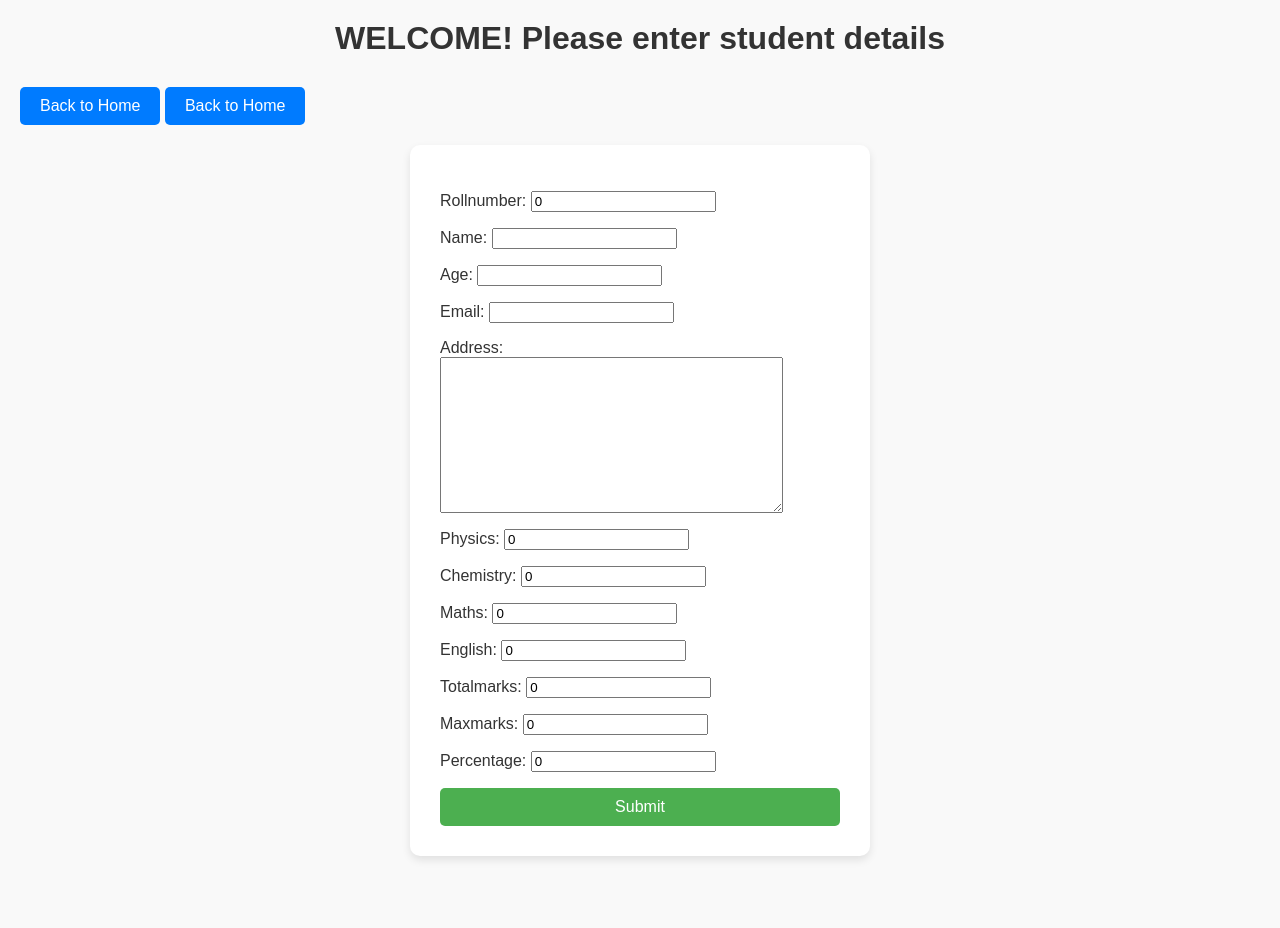
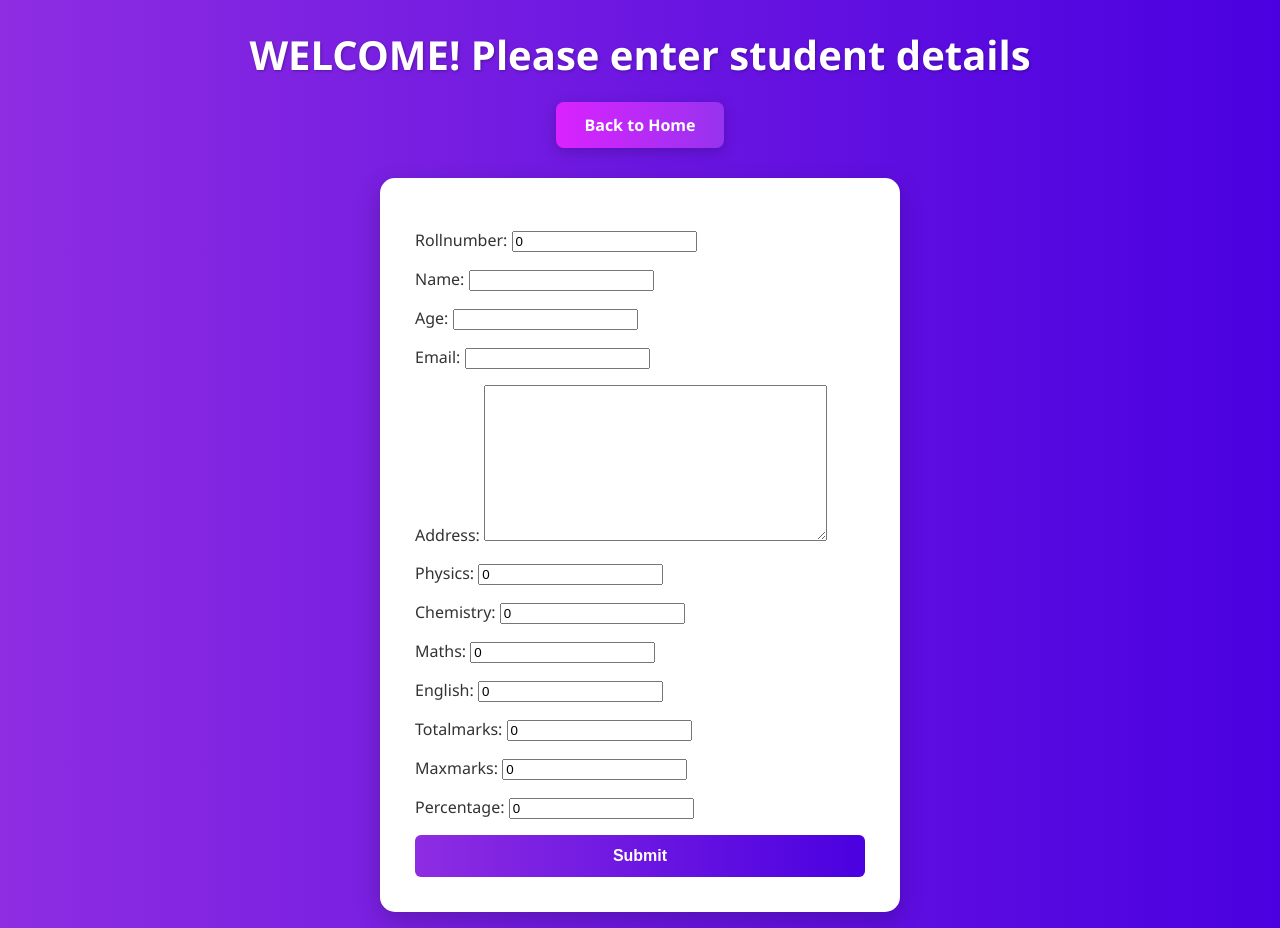
Before and after one commit to McaCoders2025/DocumentStoreWebsite, a Django app: page /detail/ in a window 1280 px wide. Before the commit the page ends 860 px from the top, so only its background shows below. Run offline with Django 5.2, Linux system fonts and the light colour scheme.

Commit message:
Update forms.html

```diff
--- a/home/templates/forms.html
+++ b/home/templates/forms.html
@@ -1,70 +1,94 @@
 {% extends "base.html" %}
 
 {% block start %}
-<h1>WELCOME! Please enter student details</h1>
-<a href="{% url 'firstpage' %}" class="btn">Back to Home</a>
-
 <style>
   body {
-		font-family: Arial, sans-serif;
-		background-color: #f9f9f9;
+    font-family: 'Segoe UI', Tahoma, Geneva, Verdana, sans-serif;
     margin: 0;
-		padding: 20px;
+    padding: 0;
+    background: linear-gradient(to right, #8e2de2, #4a00e0);
+    color: #fff;
+    min-height: 100vh;
+    display: flex;
+    flex-direction: column;
+    align-items: center;
+    justify-content: center;
   }
 
   h1 {
+    font-size: 2.5rem;
     text-align: center;
-		color: #333;
-		margin-bottom: 30px;
+    margin-bottom: 20px;
+    text-shadow: 1px 1px 3px rgba(0, 0, 0, 0.3);
   }
 
   .btn {
-		display: inline-block;
-		padding: 10px 20px;
-		background-color: #007BFF;
-		color: white;
+    background: linear-gradient(to right, #da22ff, #9733ee);
+    color: #fff;
+    padding: 12px 28px;
     text-decoration: none;
-		border-radius: 5px;
-		margin-bottom: 20px;
-		text-align: center;
+    border-radius: 8px;
+    margin-bottom: 30px;
     font-size: 16px;
-		transition: background-color 0.3s ease;
+    font-weight: 600;
+    transition: all 0.3s ease;
+    box-shadow: 0 4px 14px rgba(0, 0, 0, 0.2);
   }
 
   .btn:hover {
-		background-color: #0056b3;
+    background: linear-gradient(to right, #9733ee, #da22ff);
+    transform: translateY(-2px);
   }
 
   form {
-		background-color: white;
-		padding: 30px;
-		border-radius: 10px;
-		box-shadow: 0 4px 8px rgba(0, 0, 0, 0.1);
-		width: 400px;
-		margin: 0 auto;
-	}
-
-	form input[type="submit"] {
-		background-color: #4CAF50;
-		color: white;
-		padding: 10px 20px;
-		border: none;
-		border-radius: 5px;
-		cursor: pointer;
-		font-size: 16px;
-		width: 100%;
-		transition: background-color 0.3s ease;
-	}
-
-	form input[type="submit"]:hover {
-		background-color: #45a049;
+    background-color: #ffffff;
+    padding: 35px;
+    border-radius: 15px;
+    box-shadow: 0 8px 24px rgba(0, 0, 0, 0.2);
+    width: 90%;
+    max-width: 450px;
+    color: #333;
   }
 
   form p {
     font-size: 16px;
-		color: #333;
+    margin-bottom: 16px;
+  }
+
+  input[type="submit"] {
+    background: linear-gradient(to right, #8e2de2, #4a00e0);
+    color: white;
+    padding: 12px;
+    border: none;
+    border-radius: 6px;
+    font-size: 16px;
+    cursor: pointer;
+    transition: background 0.3s ease;
+    width: 100%;
+    font-weight: bold;
+  }
+
+  input[type="submit"]:hover {
+    background: linear-gradient(to right, #4a00e0, #8e2de2);
+  }
+
+  @media screen and (max-width: 500px) {
+    h1 {
+      font-size: 2rem;
+    }
+
+    form {
+      padding: 25px;
+    }
+
+    .btn {
+      padding: 10px 20px;
+      font-size: 14px;
+    }
   }
 </style>
+
+<h1>WELCOME! Please enter student details</h1>
 
 <a href="{% url 'firstpage' %}" class="btn">Back to Home</a>
 
```
Lines whose indentation alone changed are shown as unchanged.
